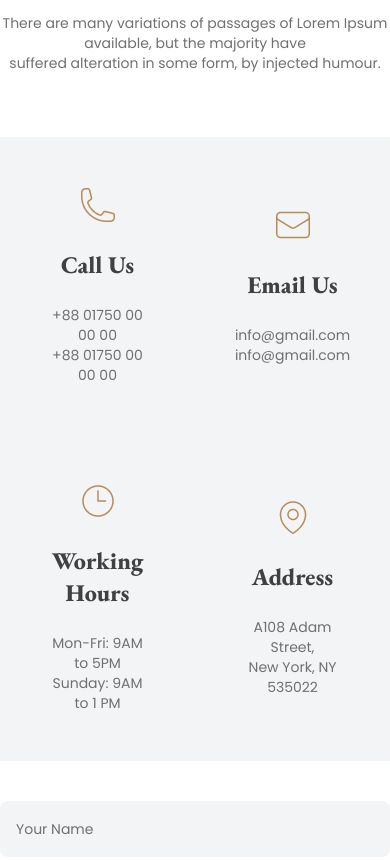
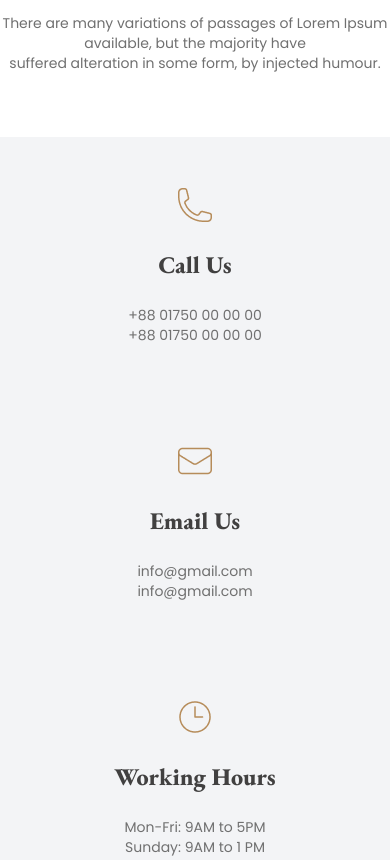
Before and after one commit to SajeedAninda/Legal-Solutions-Sajeed, a plain HTML site: page index.html in a window 390 px wide. Shown: the part 5900-6760 px from the top of the page. Drawn offline with nearby package versions, Linux system fonts and the light colour scheme.

Commit message:
Minor commit and end of project

```diff
--- a/index.html
+++ b/index.html
@@ -360,7 +360,7 @@
 
                 <div class="mt-16 flex flex-col md:flex-row gap-10">
                     <!-- BOX SECTION  -->
-                    <div class="flex-1 grid grid-cols-2">
+                    <div class="flex-1 grid grid-cols-1 md:grid-cols-2">
                         <!-- BOXES  -->
                         <div
                             class="There are many variations of passages of Lorem Ipsum available, but the majority have suffered alteration in some form, by injected humour, bg-gray-100 text-center flex flex-col justify-center items-center space-y-6 p-12  lg:border-r lg:border-b border-gray-200 ">
@@ -457,7 +457,8 @@
 
 
                 <div class="space-y-3">
-                    <h3 class="font-semibold text-[white] mt-3 md:mt-0 text-xl mb-8">Subscribe to our <br> Newsletter</h3>
+                    <h3 class="font-semibold text-[white] mt-3 md:mt-0 text-xl mb-8">Subscribe to our <br> Newsletter
+                    </h3>
                     <input type="email" placeholder="Email Address"
                         class="bg-transparent border-b border-gray-500 placeholder:text-sm placeholder:text-[#494949] pb-4">
 
```
